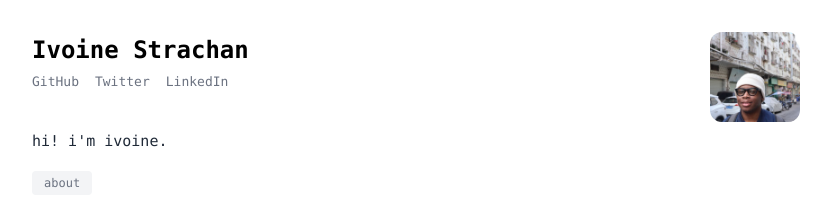
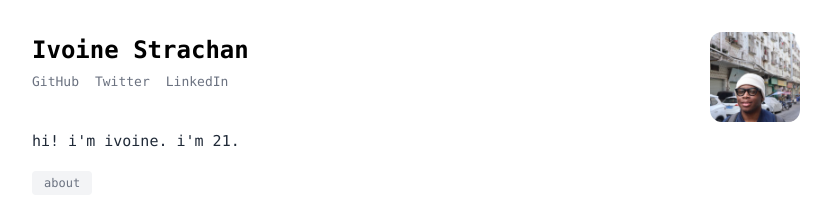
Before and after one commit to ivoinestrachan/mysite, a Next.js app: page / in a window 1280 px wide. Shown: the top 210 px of the page, without its empty margins (224-1055 px from the left). Built offline with nearby package versions, Linux system fonts and the light colour scheme.

Commit message:
new website who dis

```diff
--- a/package.json
+++ b/package.json
@@ -1,5 +1,8 @@
 {
   "private": true,
+  "engines": {
+    "node": ">=24.x"
+  },
   "scripts": {
     "dev": "next dev",
     "build": "next build",
--- a/pages/index.tsx
+++ b/pages/index.tsx
@@ -40,7 +40,7 @@ const Home: NextPage = () => {
 
         {/* Short intro */}
         <p className="font-mono text-[15px] mb-4 text-gray-800">
-          hi! i&apos;m ivoine.
+          hi! i&apos;m ivoine. i&apos;m 21.
         </p>
 
         {/* About section */}
```
